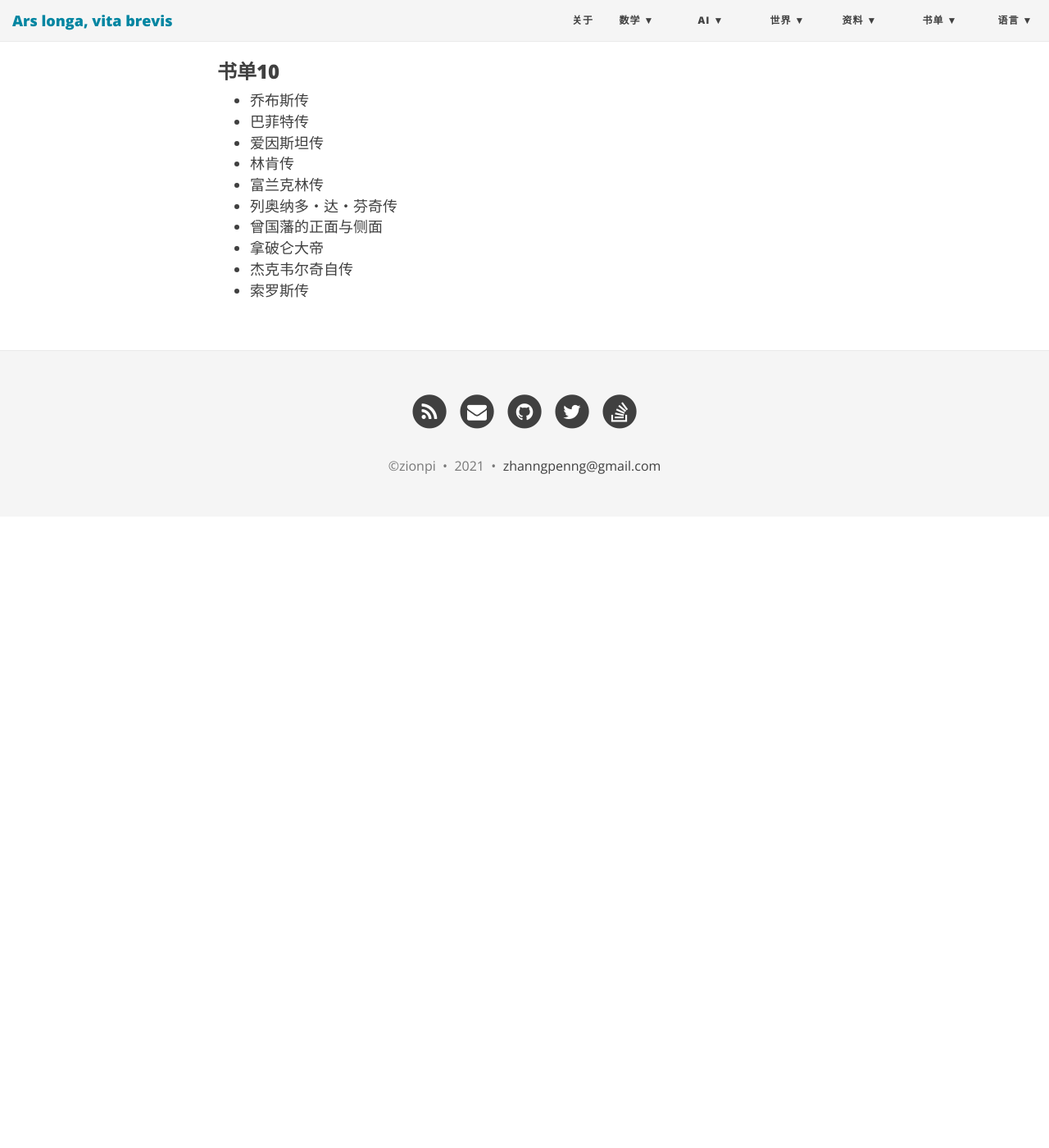
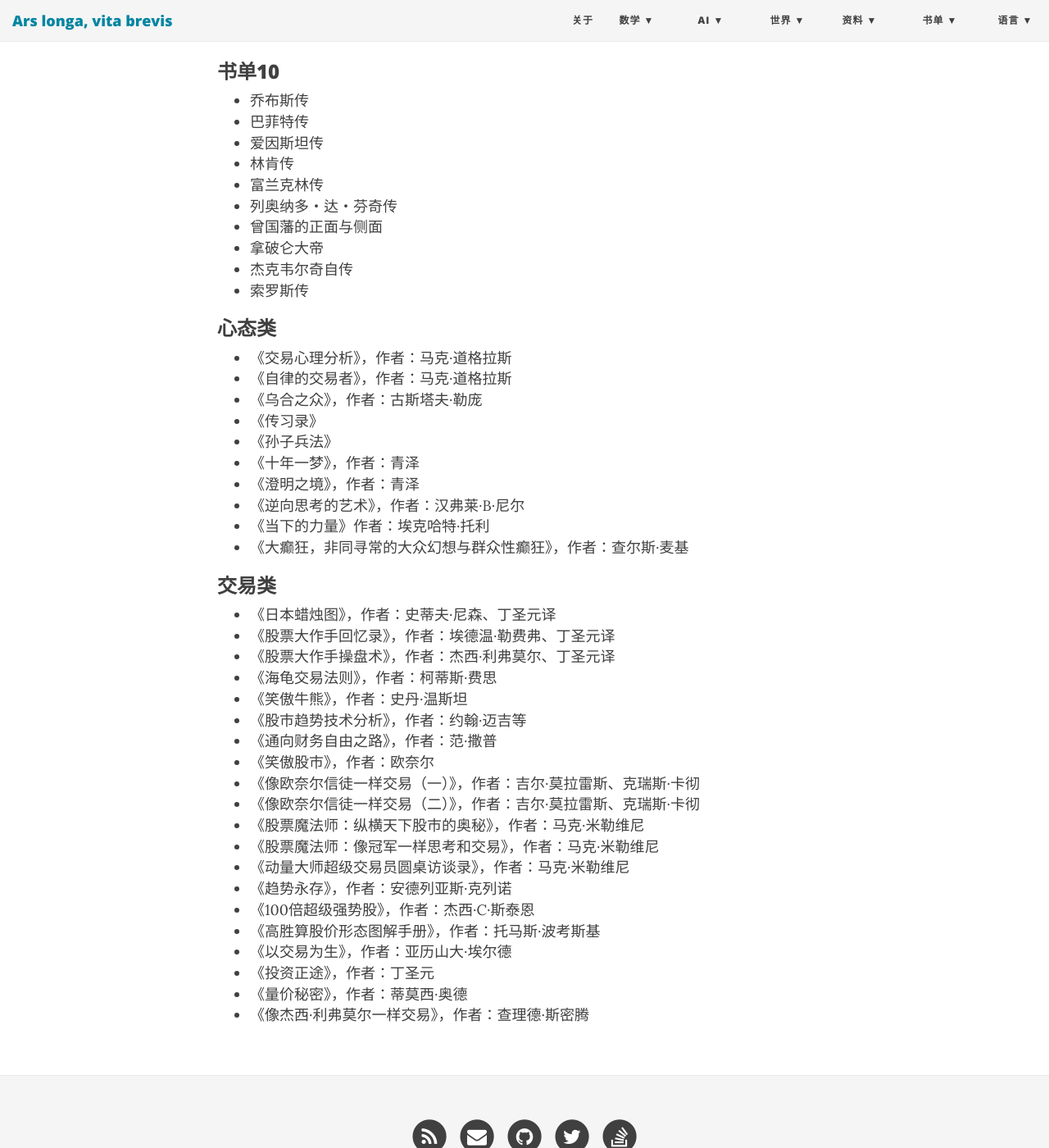
Before and after one commit to ZionPi/zionpi.github.io, a Jekyll site: the page built from invest.md, in a window 1280 px wide and 1400 px high, scrolled down 3015 px. Shown: the whole window at 82% size. Built offline with Jekyll 4.4.1, drawn with Linux system fonts in a browser that asks for light colours; nearby versions of some CDN libraries; before the commit the page ends 3645 px from its top, so only the background shows below that.

Commit message:
add items to invest

```diff
--- a/invest.md
+++ b/invest.md
@@ -122,3 +122,37 @@ title: 投资书单
  - 拿破仑大帝
  - 杰克韦尔奇自传
  - 索罗斯传
+
+### 心态类
+ - 《交易心理分析》，作者：马克·道格拉斯
+ - 《自律的交易者》，作者：马克·道格拉斯
+ - 《乌合之众》，作者：古斯塔夫·勒庞
+ - 《传习录》
+ - 《孙子兵法》
+ - 《十年一梦》，作者：青泽
+ - 《澄明之境》，作者：青泽
+ - 《逆向思考的艺术》，作者：汉弗莱·B·尼尔
+ - 《当下的力量》作者：埃克哈特·托利
+ - 《大癫狂，非同寻常的大众幻想与群众性癫狂》，作者：查尔斯·麦基
+
+### 交易类
+ - 《日本蜡烛图》，作者：史蒂夫·尼森、丁圣元译
+ - 《股票大作手回忆录》，作者：埃德温·勒费弗、丁圣元译
+ - 《股票大作手操盘术》，作者：杰西·利弗莫尔、丁圣元译
+ - 《海龟交易法则》，作者：柯蒂斯·费思
+ - 《笑傲牛熊》，作者：史丹·温斯坦
+ - 《股市趋势技术分析》，作者：约翰·迈吉等
+ - 《通向财务自由之路》，作者：范·撒普
+ - 《笑傲股市》，作者：欧奈尔
+ - 《像欧奈尔信徒一样交易（一）》，作者：吉尔·莫拉雷斯、克瑞斯·卡彻
+ - 《像欧奈尔信徒一样交易（二）》，作者：吉尔·莫拉雷斯、克瑞斯·卡彻
+ - 《股票魔法师：纵横天下股市的奥秘》，作者：马克·米勒维尼
+ - 《股票魔法师：像冠军一样思考和交易》，作者：马克·米勒维尼
+ - 《动量大师超级交易员圆桌访谈录》，作者：马克·米勒维尼
+ - 《趋势永存》，作者：安德列亚斯·克列诺
+ - 《100倍超级强势股》，作者：杰西·C·斯泰恩
+ - 《高胜算股价形态图解手册》，作者：托马斯·波考斯基
+ - 《以交易为生》，作者：亚历山大·埃尔德
+ - 《投资正途》，作者：丁圣元
+ - 《量价秘密》，作者：蒂莫西·奥德
+ - 《像杰西·利弗莫尔一样交易》，作者：查理德·斯密腾
```
